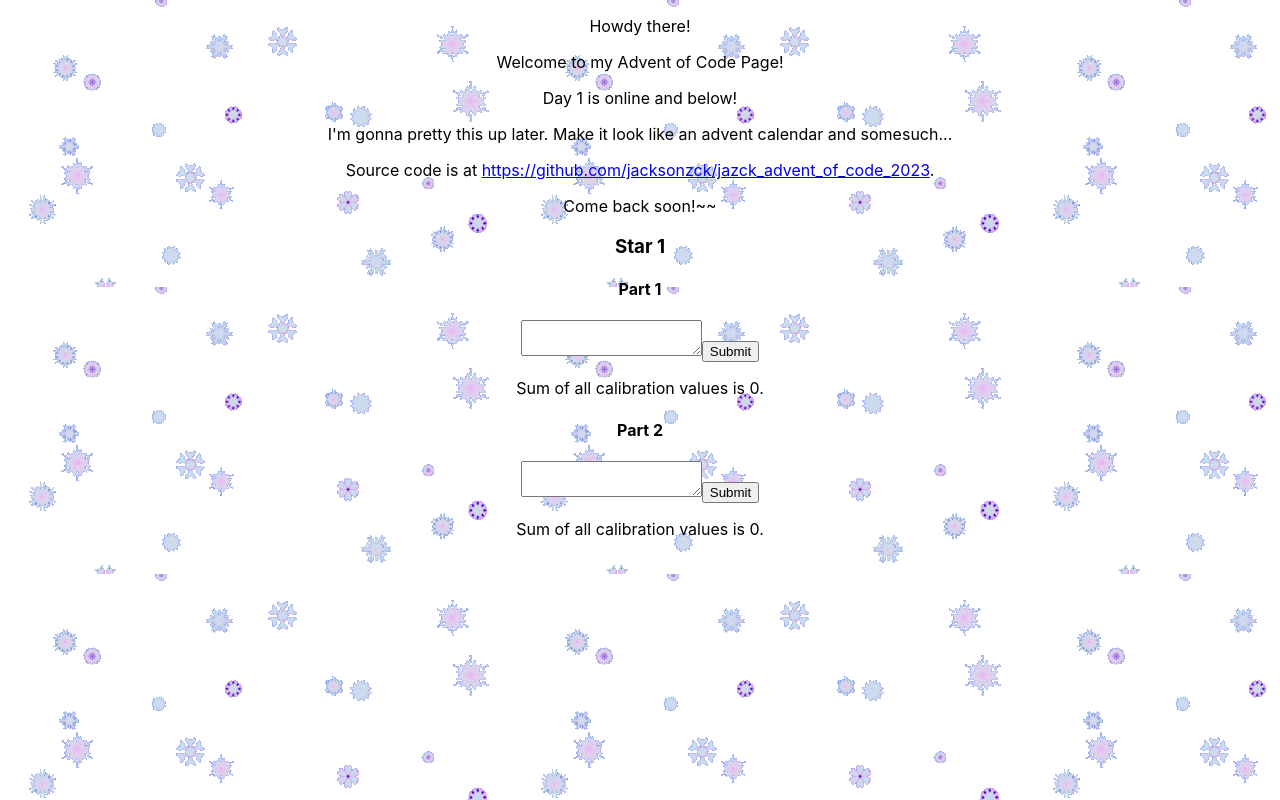
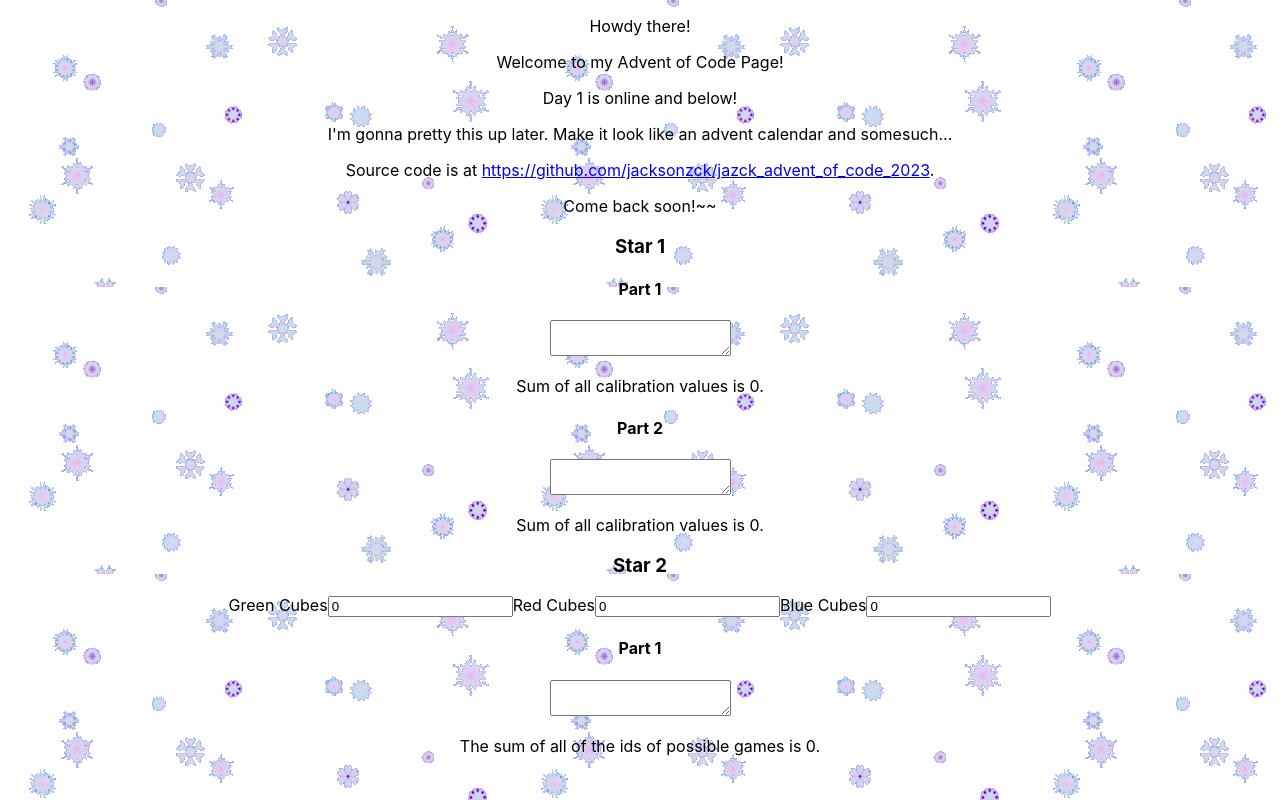
Before and after one commit to jacksonzck/jazck_advent_of_code_2023, a React (Create React App) app: page / in a window 1280 px wide. Built offline with nearby package versions, Linux system fonts and the light colour scheme.

Commit message:
Day 2 Part 1 Done!

```diff
--- a/package.json
+++ b/package.json
@@ -1,6 +1,6 @@
 {
   "name": "jazck_advent_of_code_2023",
-  "version": "0.1.2",
+  "version": "0.2.0",
   "private": true,
   "homepage": "https://jacksonzck.github.io/jazck_advent_of_code_2023/",
   "dependencies": {
--- a/public/index.html
+++ b/public/index.html
@@ -27,6 +27,8 @@
     <title>Jazck's Advent of Code</title>
   </head>
   <body>
+    <audio src="%PUBLIC_URL%/02-420-compressed.mp3" id="jeff"></audio>
+    <!-- It's important to compress audio to save network latency. -->
     <noscript>You need to enable JavaScript to run this app.</noscript>
     <div id="root"></div>
     <!--
--- a/src/App.js
+++ b/src/App.js
@@ -1,9 +1,10 @@
 import './App.css';
 import Day1 from './Day1/Day1';
+import Day2 from './Day2/Day2'
 
 function App() {
   return (
-    <div className="App">
+    <div className="App" onKeyDown={(e) => document.getElementById("jeff").play()}>
       <header>
         <p> Howdy there! </p>
         <p> Welcome to my Advent of Code Page! </p>
@@ -12,7 +13,8 @@ function App() {
         <p> Source code is at <a href="https://github.com/jacksonzck/jazck_advent_of_code_2023">https://github.com/jacksonzck/jazck_advent_of_code_2023</a>.</p>
         <p> Come back soon!~~</p>
       </header>
-      <Day1 />
+      <Day1/>
+      <Day2/>
     </div>
   );
 }
--- a/src/Day1/Day1.js
+++ b/src/Day1/Day1.js
@@ -65,8 +65,6 @@ export default function Day1() {
                 if (lastMatch !== null) break;
             }
             if (firstMatch !== null) {
-                console.log(firstMatch)
-                console.log(lastMatch)
                 ourpart2Sum = Number(ourpart2Sum) + Number(numberParser(firstMatch[0]) + numberParser(lastMatch[0]))
             }
         }
@@ -82,7 +80,6 @@ export default function Day1() {
                 <h4>Part 1</h4>
                 <form onSubmit={star1part1} onChange={star1part1}>
                     <textarea name="Day1Part1Text" />
-                    <button type="submit"> Submit </button>
                 </form>
                 <p>Sum of all calibration values is {part1Sum}.</p>
 
@@ -91,7 +88,6 @@ export default function Day1() {
                 <h4>Part 2</h4>
                 <form onSubmit={star1part2} onChange={star1part2}>
                     <textarea name="Day1Part2Text" />
-                    <button type="submit"> Submit </button>
                 </form>
                 <p>Sum of all calibration values is {part2Sum}.</p></div>
         </div>
--- /dev/null
+++ b/src/Day2/Day2.js
@@ -0,0 +1,49 @@
+import './Day2.css'
+import { useState } from 'react'
+
+let count = 0
+
+export default function Day2() {
+    const myCount = count++
+    const [part1Sum, setPart1Sum] = useState(0)
+    const [allowedGreens, setAllowedGreens] = useState(0)
+    const [allowedReds, setAllowedReds] = useState(0)
+    const [allowedBlues, setAllowedBlues] = useState(0)
+
+    function part1(e) {
+        let sum = 0;
+        for (const element of e.target.value.split('\n')) {
+            let allowed = true
+            const regex = element.match(/Game ([0-9]+)+(.*)/)
+            if (regex === null) continue;
+            const gameId = Number(regex[1])
+            for(const round of regex[2].split(';')) {
+                const blueRegex = round.match(/([0-9]+) blue/)
+                if (blueRegex !== null && Number(blueRegex[1]) > allowedBlues) allowed = false;
+                const redRegex = round.match(/([0-9]+) red/)
+                if (redRegex !== null && Number(redRegex[1]) > allowedReds) allowed = false;
+                const greenRegex = round.match(/([0-9]+) green/)
+                if (greenRegex !== null && Number(greenRegex[1]) > allowedGreens) allowed = false;
+            }
+            if (allowed) sum += gameId;
+        }
+        setPart1Sum(sum)
+    }
+
+    return (<>
+        <h3>Star 2</h3>
+        <div className = "Cubes">
+            <label htmlFor={"Day2Green" + myCount}>Green Cubes</label>
+            <input id={"Day2Green" + myCount} type="number" value={allowedGreens} onChange={e => setAllowedGreens(e.target.value)}/>
+            <label htmlFor={"Day2Red" + myCount}>Red Cubes</label>
+            <input id={"Day2Red" + myCount} type="number" value={allowedReds} onChange={e => setAllowedReds(e.target.value)}/>
+            <label htmlFor={"Day2Blue" + myCount}>Blue Cubes</label>
+            <input id={"Day2Blue" + myCount} type="number" value={allowedBlues} onChange={e => setAllowedBlues(e.target.value)}/>
+        </div>
+        <div label="Day2Part1">
+            <h4>Part 1</h4>
+            <textarea onChange={part1} />
+            <p>The sum of all of the ids of possible games is {part1Sum}.</p>
+        </div>
+    </>)
+}
```
Also changed, not shown: src/Day2/Day2.css (added), 1 other file (tests, documents, lock files or other folders).
